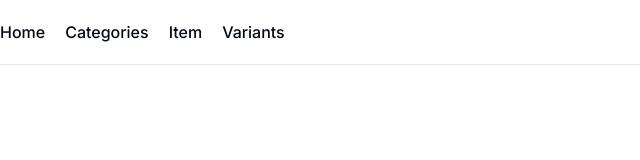
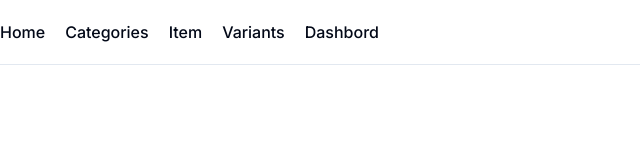
Before and after one commit to Sattu2806/Store, a Next.js app: page / in a window 1280 px wide. Shown: the top 160 px of the page, without its empty margins (0-640 px from the left). Built offline with nearby package versions, Linux system fonts and the light colour scheme.

Commit message:
added dashboard on navbar

```diff
--- a/src/app/Navbar.tsx
+++ b/src/app/Navbar.tsx
@@ -17,6 +17,7 @@ const Navbar = (props: Props) => {
             <Link href='/categories' className='font-medium hover:opacity-60'>Categories</Link>
             <Link href='/item' className='font-medium hover:opacity-60'>Item</Link>
             <Link href='/variants' className='font-medium hover:opacity-60'>Variants</Link>
+            <Link href='/dashboard' className='font-medium hover:opacity-60'>Dashbord</Link>
           </div>
         </div>
         <Separator/>
```
